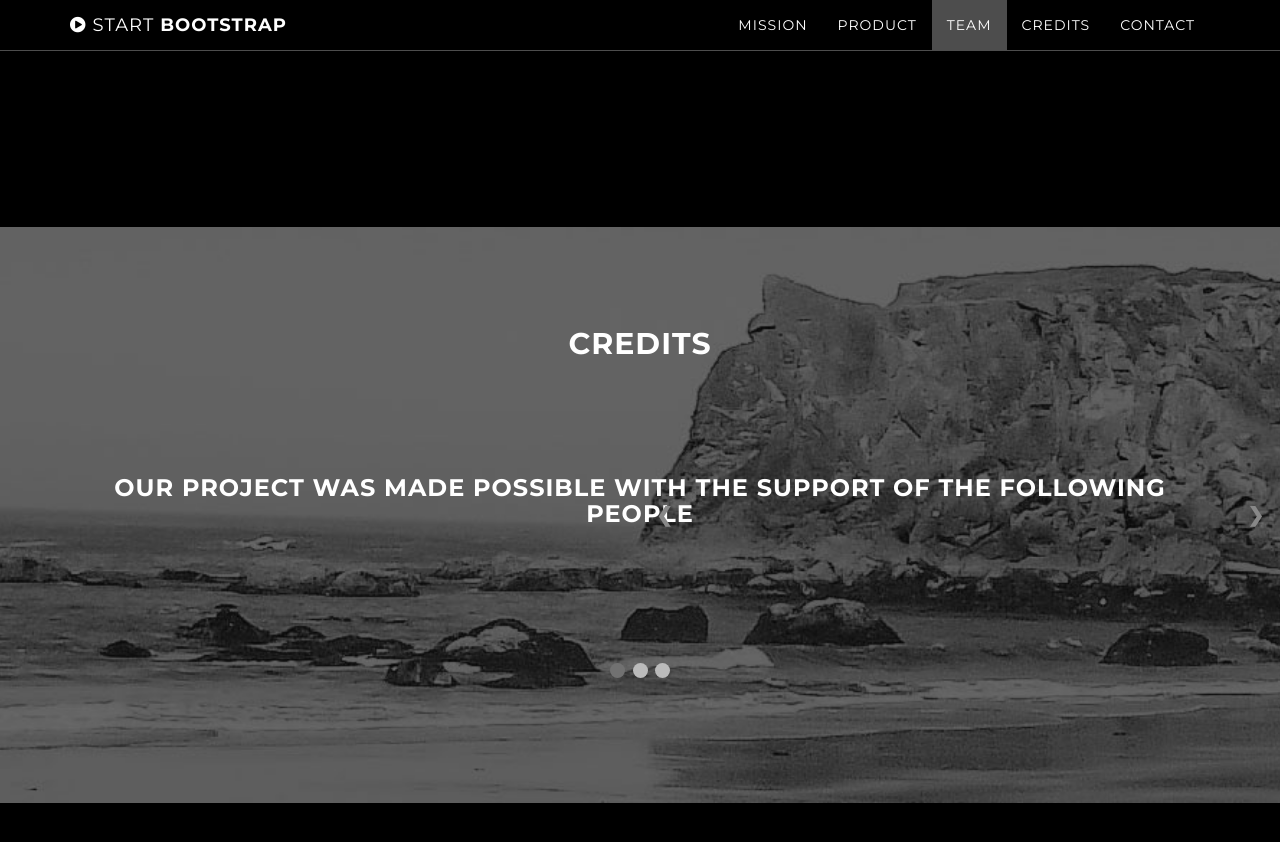
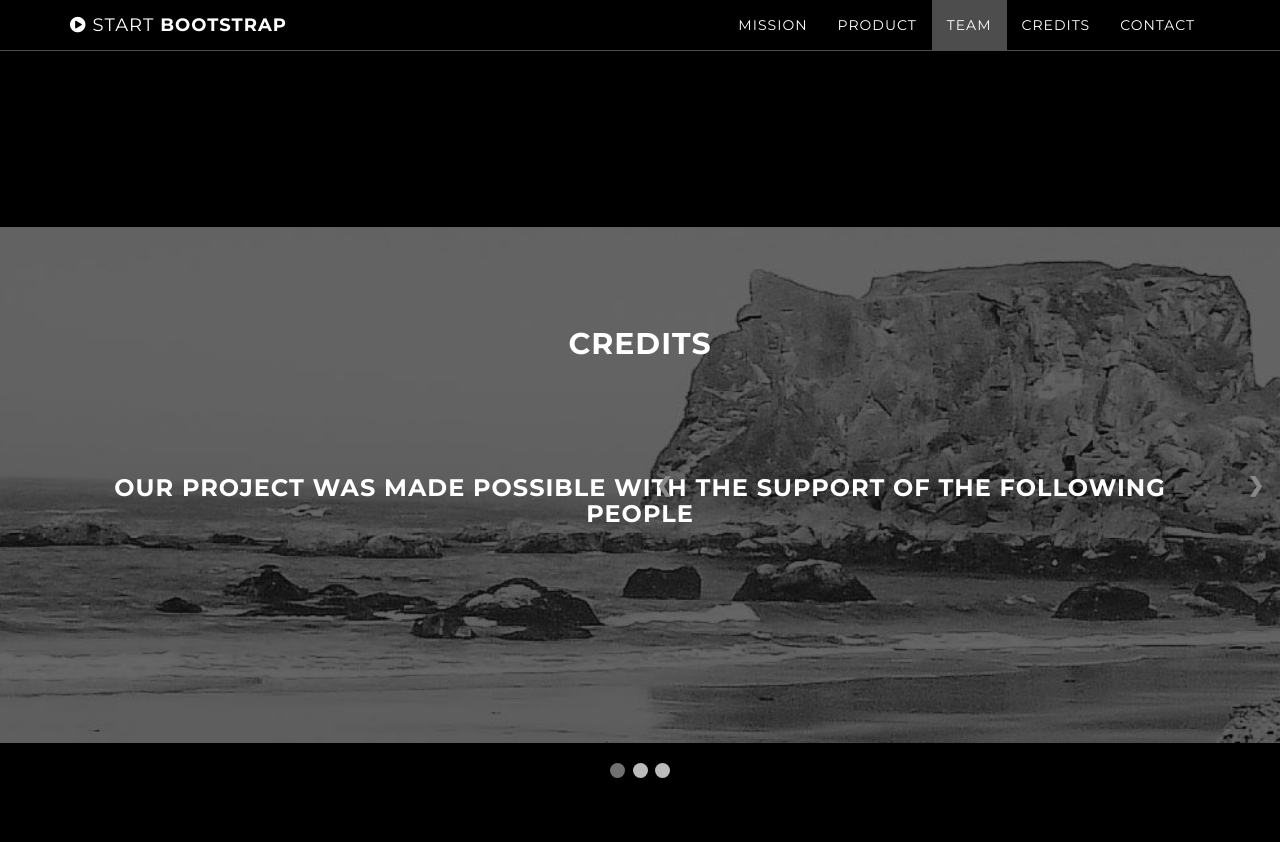
Before and after one commit to snarain677/agency-capstone-website, a Jekyll site: the page built from index.html, in a window 1280 px wide and 900 px high, scrolled down 2772 px. Shown: the top 842 px of the window. Built offline with Jekyll 4.4.1, drawn with Linux system fonts in a browser that asks for light colours.

Commit message:
moved dots outside of download container

```diff
--- a/_includes/credits.html
+++ b/_includes/credits.html
@@ -18,11 +18,12 @@
 
 		<a class="prev" onclick="plusSlides(-1)">&#10094;</a>
 		<a class="next" onclick="plusSlides(1)">&#10095;</a>
+	</div>
 
-		<div class="dot-container">
-		  <span class="dot" onclick="currentSlide(1)"></span>
-		  <span class="dot" onclick="currentSlide(2)"></span>
-		  <span class="dot" onclick="currentSlide(3)"></span>
-		</div>
+	<div class="dot-container">
+		<span class="dot" onclick="currentSlide(1)"></span>
+		<span class="dot" onclick="currentSlide(2)"></span>
+		<span class="dot" onclick="currentSlide(3)"></span>
 	</div>
+
     </section>
```
